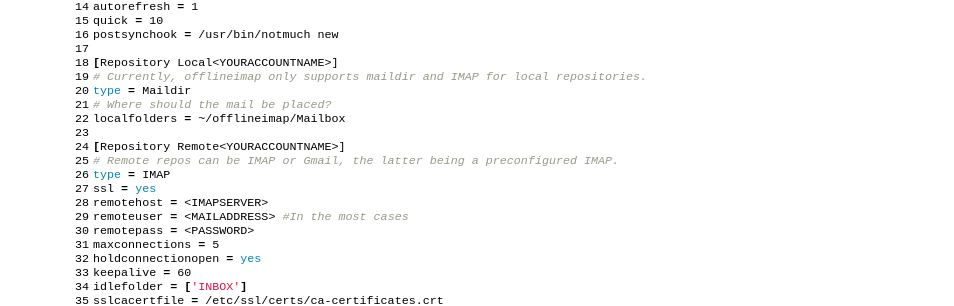
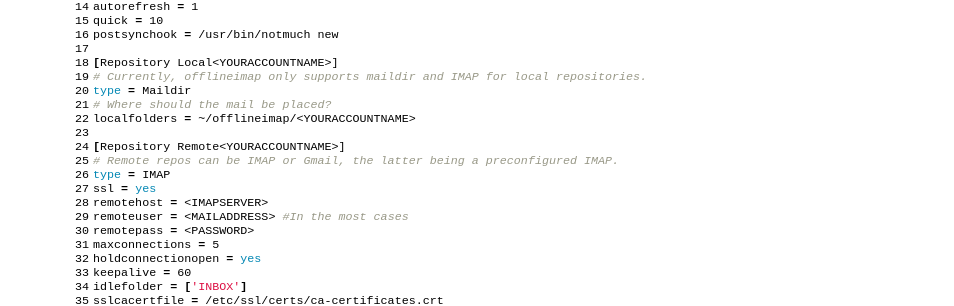
Before and after one commit to ploth/ploth.github.io, a Jekyll site: the page built from _posts/2017-10-31-dank-mutt-setup.md, in a window 1280 px wide and 900 px high, scrolled down 1016 px. Shown: the part 148-454 px from the top of the window, without its empty margins (158-1112 px from the left). Built offline with Jekyll 4.4.1, drawn with Linux system fonts in a browser that asks for light colours; some of the changed text lies outside the part shown.

Commit message:
Fix variables

```diff
--- a/_posts/2017-10-31-dank-mutt-setup.md
+++ b/_posts/2017-10-31-dank-mutt-setup.md
@@ -91,7 +91,7 @@ postsynchook = /usr/bin/notmuch new
 # Currently, offlineimap only supports maildir and IMAP for local repositories.
 type = Maildir
 # Where should the mail be placed?
-localfolders = ~/offlineimap/Mailbox
+localfolders = ~/offlineimap/<YOURACCOUNTNAME>
 
 [Repository Remote<YOURACCOUNTNAME>]
 # Remote repos can be IMAP or Gmail, the latter being a preconfigured IMAP.
@@ -346,7 +346,7 @@ tls            on
 tls_trust_file /etc/ssl/certs/ca-certificates.crt
 logfile        ~/.msmtp.log
 
-# Mailbox
+# <YOURACCOUNTNAME>
 account        <YOURACCOUNTNAME>
 host           <SMTPSERVER>
 port           <PORT>
```
